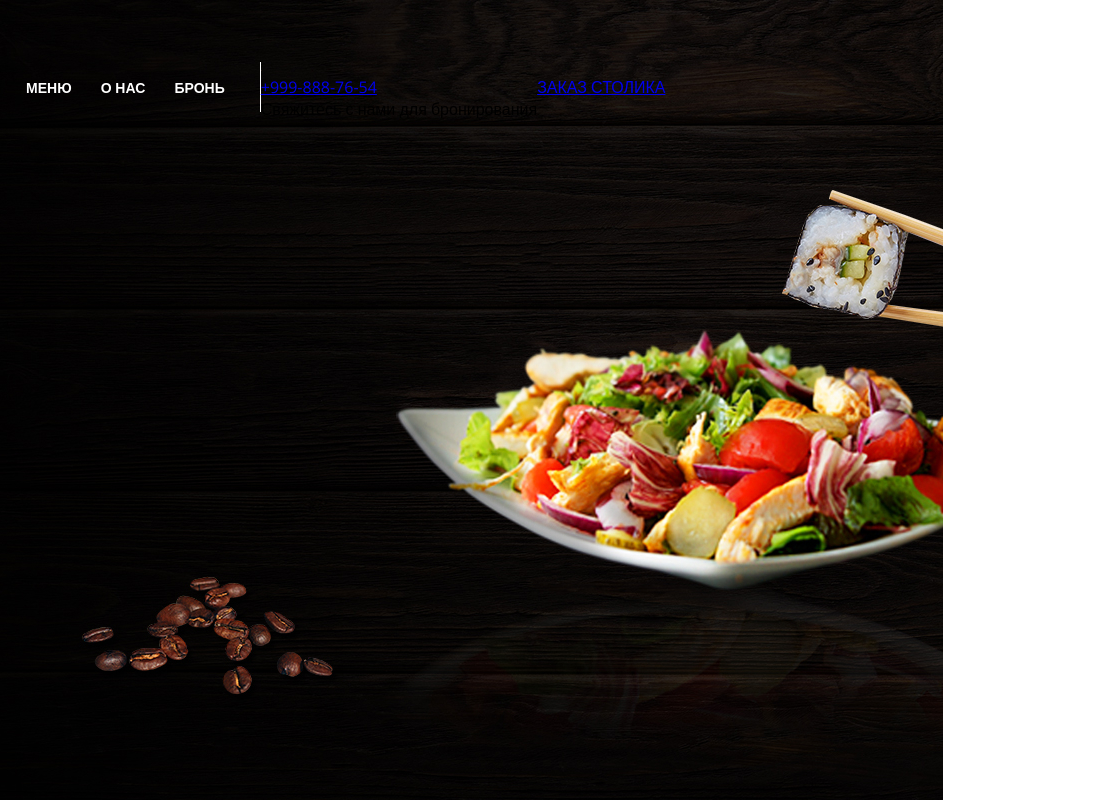
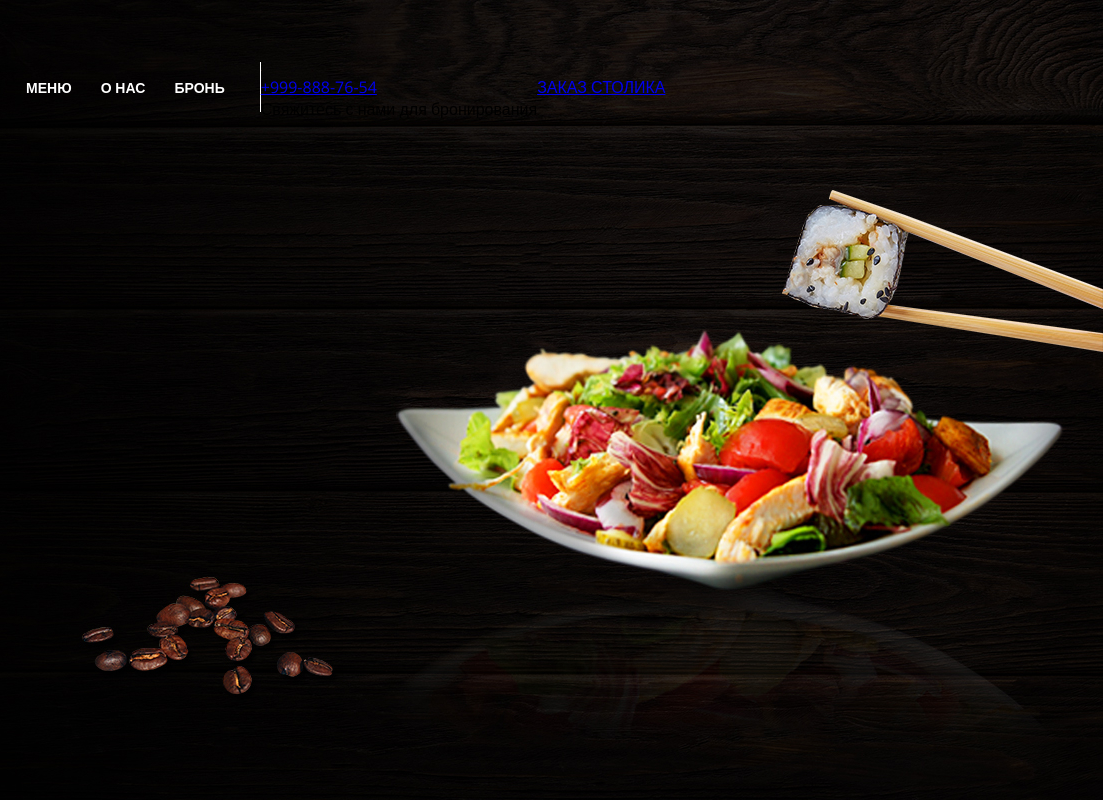
Before and after one commit to SuperStasss/Rest, a plain HTML site: page index.html in a window 1280 px wide. Shown: the full height of the page, 337-1440 px from the left, 1103 px wide, since content can reach past the window. Drawn offline with nearby package versions, Linux system fonts and the light colour scheme.

Commit message:
fix images

```diff
--- a/css/style.css
+++ b/css/style.css
@@ -5,10 +5,11 @@ body {
     margin: 0 166px;
 }
 .header {
-    background-image: url("../img/fon.jpg");
-    height: 100vh;
-    background-repeat: no-repeat;
+    background: url("../img/header-bg-min.png") 0 0 no-repeat;
+    height: 800px;
+    width: 1440px;
     background-size: cover;
+    display: block;
 }
 
 .header-line {
--- a/index.html
+++ b/index.html
@@ -2,7 +2,7 @@
 <html lang="en">
 <head>
     <meta charset="UTF-8">
-    <link rel="stylesheet" href="/css/style.css">
+    <link rel="stylesheet" href="css/style.css">
     <link rel="preconnect" href="https://fonts.googleapis.com">
     <link rel="preconnect" href="https://fonts.gstatic.com" crossorigin>
     <link href="https://fonts.googleapis.com/css2?family=Open+Sans:wght@300;400;500;600;700;800&display=swap" rel="stylesheet">
```
Also changed, not shown: img/header-bg-min.png (added).
